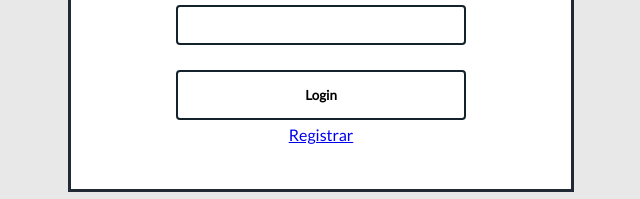
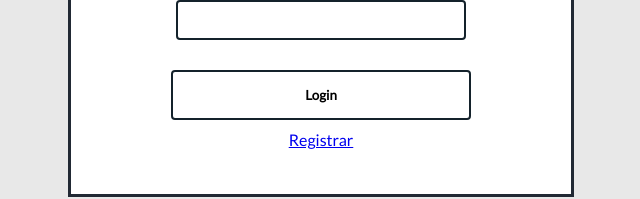
Before and after one commit to WesleyFreitasdeLima/desafio-crack-the-code, a React (Create React App) app: page / in a window 1280 px wide. Shown: the part 569-768 px from the top of the page, without its empty margins (319-959 px from the left). Built offline with nearby package versions, Linux system fonts and the light colour scheme.

Commit message:
fix: corrigido bug no estilo dos botões Registrar e Login

```diff
--- a/src/views/assets/styles/App.css
+++ b/src/views/assets/styles/App.css
@@ -33,6 +33,18 @@ main {
   padding: 30px;
 }
 
+.row {
+  width: 100%;
+  height: 100%;
+  display: flex;
+  flex-direction: row;
+}
+
+.row .column {
+  margin: 15px;
+  flex: auto;
+}
+
 .input-group {
   width: 300px;
   display: flex;
@@ -46,56 +58,59 @@ main {
   font-weight: bold;
 }
 
-.input-group
-input[type="text"],
-input[type="password"] {
+.input-group input[type="text"],
+input[type="password"],
+input[type="email"],
+input[type="tel"] {
   border: 2px solid var(--blue-elo-group);
   border-radius: 4px;
   margin: 5px;
   padding: 10px;
 }
 
-.input-group
-input[type="text"]:focus,
-input[type="password"]:focus {
+.input-group input[type="text"]:focus,
+input[type="password"]:focus,
+input[type="email"]:focus,
+input[type="tel"]:focus {
   background-color: var(--gray-elo-group);
   font-weight: bold;
 }
 
-.input-group button {
-  background-color: var(--white-elo-group);
-  border: 2px solid var(--blue-elo-group);
-  border-radius: 4px;
+.input-button {
+  max-width: 300px;
+  min-width: 260px;
   height: 50px;
-  margin: 5px;
   padding: 10px;
-  font-weight: bold;
-}
-
-.input-group
-button:focus,
-button:hover,
-button:active {
-  background-color: var(--gray-elo-group);
-}
-
-.input-group a {
-  text-align: center;
-}
-
-.button-blue {
-  width: 260px;
-  height: 50px;
-  background-color: var(--light-blue-elo-group);
-  color: var(--white-elo-group);
-  border: 0px;
   font-weight: bold;
   margin-top: 10px;
   margin-bottom: 10px;
 }
 
-.button-blue:hover,
-.button-blue:focus,
-.button-blue:active {
+.input-button.gray {
+  border: 2px solid var(--blue-elo-group);
+  border-radius: 4px;
+  background-color: var(--white-elo-group);
+}
+
+.input-button.gray:focus,
+.input-button.gray:hover,
+.input-button.gray:active {
+  background-color: var(--gray-elo-group);
+}
+
+.input-button.blue {
+  border: 0px;
+  border-radius: 4px;
+  background-color: var(--light-blue-elo-group);
+  color: var(--white-elo-group);
+}
+
+.input-button.blue:hover,
+.input-button.blue:focus,
+.input-button.blue:active {
   background-color: #0159b1;
 }
+
+.input-link {
+  text-align: center;
+}
--- a/src/views/pages/Login.jsx
+++ b/src/views/pages/Login.jsx
@@ -73,8 +73,12 @@ export default function Login() {
             ></input>
           </div>
           <div className="input-group">
-            <button type="submit">Login</button>
-            <Link to="/register">Registrar</Link>
+            <button type="submit" className="input-button gray">
+              Login
+            </button>
+            <Link to="/register" className="input-link">
+              Registrar
+            </Link>
           </div>
         </form>
       </Layout>
--- a/src/views/pages/Register.jsx
+++ b/src/views/pages/Register.jsx
@@ -81,8 +81,8 @@ export default function Register() {
             ></input>
           </div>
           <div className="input-group">
-            <button type="submit">Registrar</button>
-            <Link to="/">Login</Link>
+            <button type="submit" className="input-button gray">Registrar</button>
+            <Link to="/"  className="input-link">Login</Link>
           </div>
         </form>
       </Layout>
```
